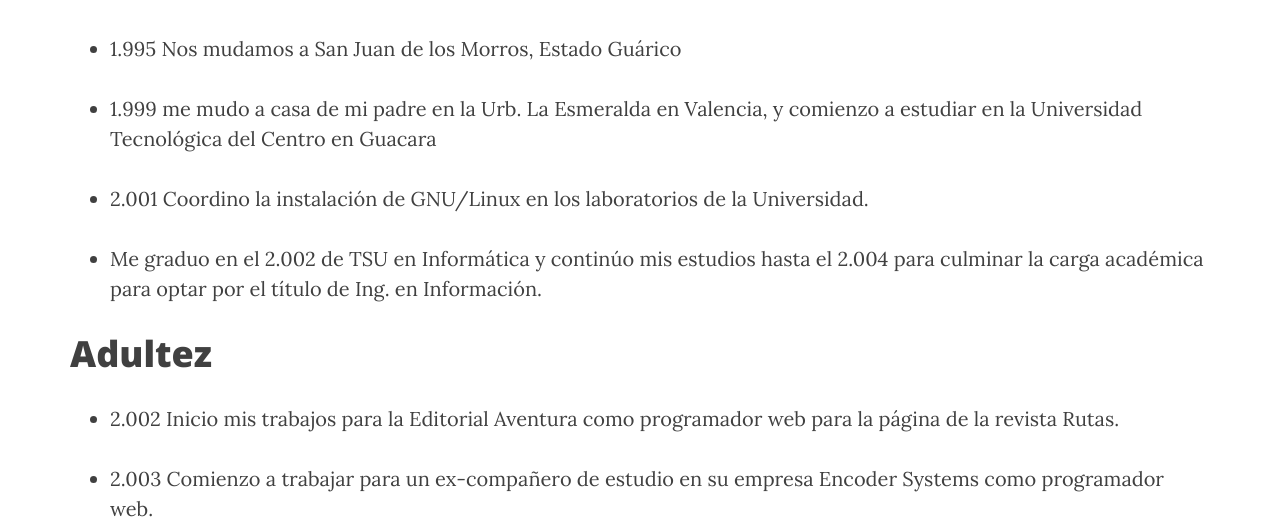
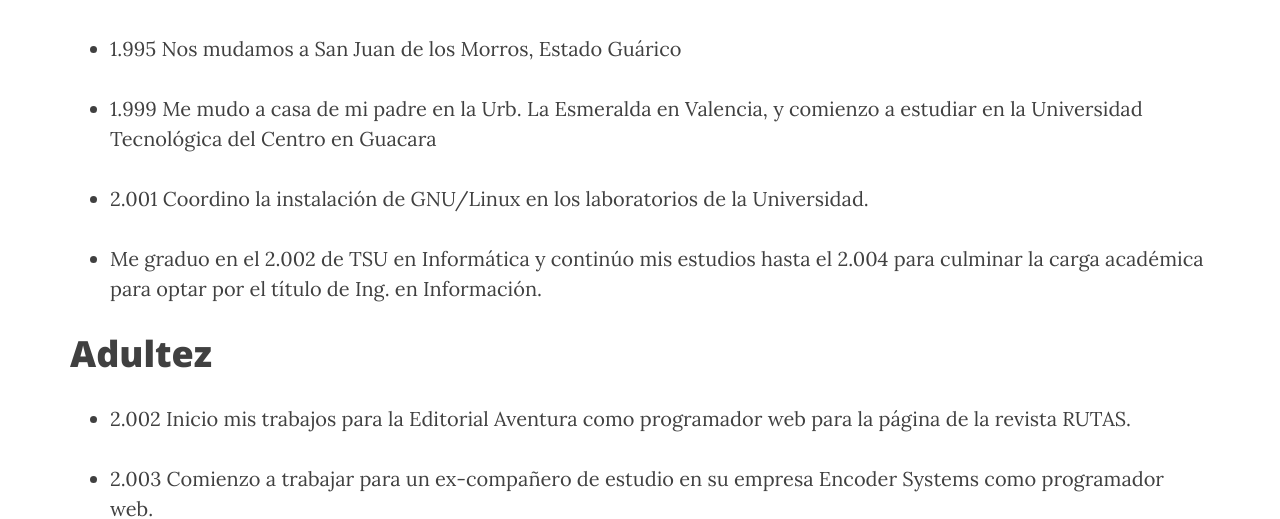
Before and after one commit to overflow/overflow.github.io, a Jekyll site: the page built from autobiografia.md, in a window 1280 px wide and 900 px high, scrolled down 997 px. Shown: the part 164-683 px from the top of the window. Built offline with Jekyll 4.4.1, drawn with Linux system fonts in a browser that asks for light colours; nearby versions of some CDN libraries.

```diff
--- a/autobiografia.md
+++ b/autobiografia.md
@@ -26,7 +26,7 @@ Adolescencia
 
 * 1.995 Nos mudamos a San Juan de los Morros, Estado Guárico
 
-* 1.999 me mudo a casa de mi padre en la Urb. La Esmeralda en Valencia, y comienzo a estudiar en la Universidad Tecnológica del Centro en Guacara
+* 1.999 Me mudo a casa de mi padre en la Urb. La Esmeralda en Valencia, y comienzo a estudiar en la Universidad Tecnológica del Centro en Guacara
 
 * 2.001 Coordino la instalación de GNU/Linux en los laboratorios de la Universidad.
 
@@ -36,7 +36,7 @@ Adolescencia
 Adultez
 =======
 
-* 2.002 Inicio mis trabajos para la Editorial Aventura como programador web para la página de la revista Rutas.
+* 2.002 Inicio mis trabajos para la Editorial Aventura como programador web para la página de la revista RUTAS.
 
 * 2.003 Comienzo a trabajar para un ex-compañero de estudio en su empresa Encoder Systems como programador web.
 
--- a/index.html
+++ b/index.html
@@ -1,6 +1,6 @@
 ---
 layout: page
-description: "Developer"
+description: "Hijo, padre, informático y mas... "
 ---
 
 {% for post in paginator.posts %}
```
